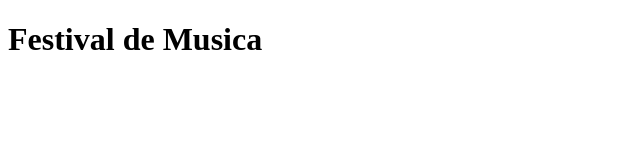
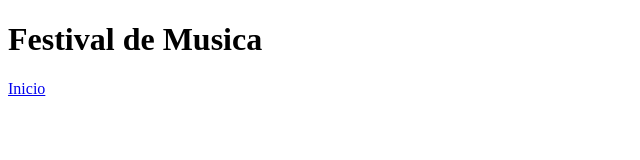
Before and after one commit to Arrozconposhouwu/FDM, a plain HTML site: page Index.html in a window 1280 px wide. Shown: the full height of the page, 0-640 px from the left. Drawn offline with Linux system fonts and the light colour scheme.

Commit message:
Festival de Musica

```diff
--- a/Index.html
+++ b/Index.html
@@ -17,7 +17,7 @@
 
     </main>
     <footer class="pie">
-
+        <a href="#">Inicio</a>
     </footer>
 </body>
 </html>
```
